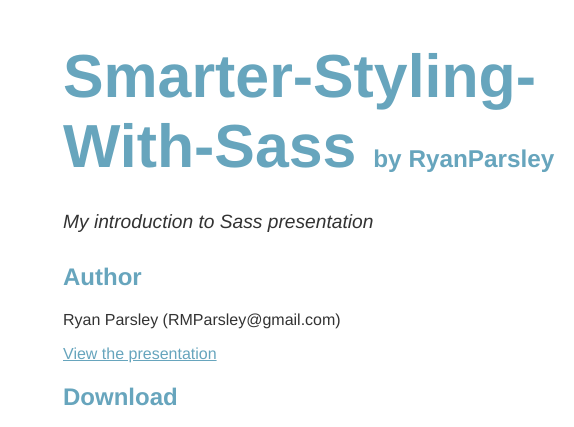
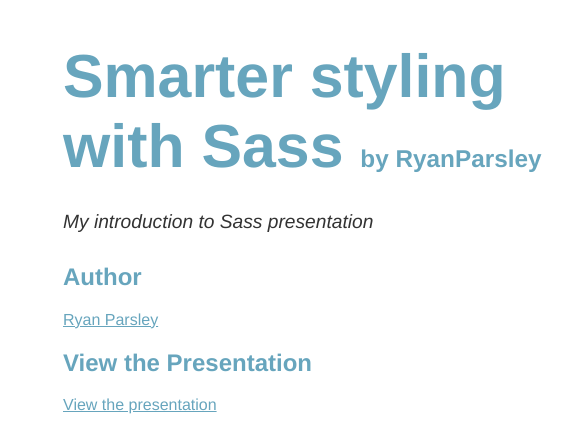
Before and after one commit to RyanParsley/Smarter-Styling-With-Sass, a plain HTML site: page index.html in a window 1280 px wide. Shown: the top 427 px of the page, 227-801 px from the left. Drawn offline with Linux system fonts and the light colour scheme.

Commit message:
updated the project's landing page

```diff
--- a/index.html
+++ b/index.html
@@ -35,14 +35,14 @@
       <a href="https://github.com/RyanParsley/Smarter-Styling-With-Sass/tarball/master">
         <img border="0" width="90" src="https://github.com/images/modules/download/tar.png"></a>
     </div>
-    <h1><a href="https://github.com/RyanParsley/Smarter-Styling-With-Sass">Smarter-Styling-With-Sass</a>
+    <h1><a href="https://github.com/RyanParsley/Smarter-Styling-With-Sass">Smarter styling with Sass</a>
       <span class="small">by <a href="https://github.com/RyanParsley">RyanParsley</a></span></h1>
     <div class="description">
       My introduction to Sass presentation
     </div>
     <h2>Author</h2>
-    <p>Ryan Parsley (RMParsley@gmail.com)
-<br/>      </p>
+    <p><a href="http://ryanparsley.com">Ryan Parsley</a> </p>
+    <h2>View the Presentation</h2>
     <a href="http://ryanparsley.github.com/Smarter-Styling-With-Sass/deck.js/smarterStylingWithSass/">View the presentation</a>
     <h2>Download</h2>
     <p>
```
